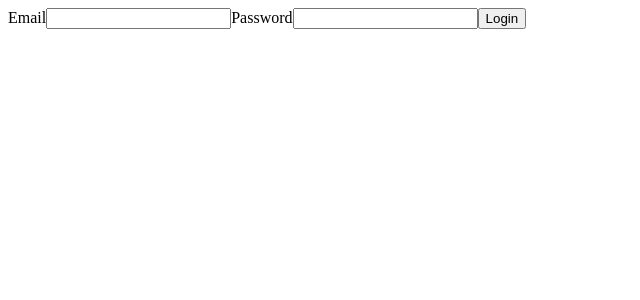
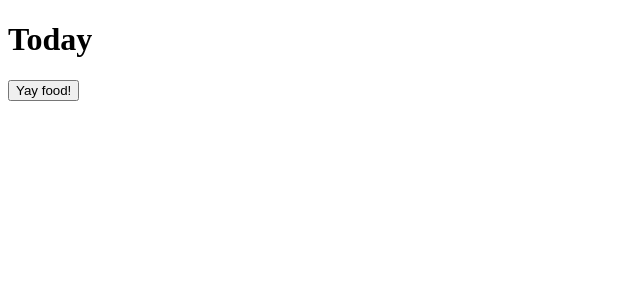
Before and after one commit to bcblevins/daily-plate, a React (Vite) app: page / in a window 1280 px wide. Shown: the top 300 px of the page, without its empty margins (0-640 px from the left). Built offline with nearby package versions, Linux system fonts and the light colour scheme.

Commit message:
More reactivity

```diff
--- a/src/App.jsx
+++ b/src/App.jsx
@@ -2,8 +2,8 @@ import './App.css'
 import FoodSearch from './components/FoodSearch'
 import { QueryClient, QueryClientProvider } from '@tanstack/react-query'
 import { Link, BrowserRouter, Routes, Route } from 'react-router'
-import Home from './components/Home'
-import Login from './components/Login'
+import Home from './routes/Home'
+import Login from './routes/Login'
 
 // This will handle API calls to nutrition info
 const queryClient = new QueryClient({
@@ -20,11 +20,10 @@ const App = () => {
   return (
     <BrowserRouter>
       <QueryClientProvider client={queryClient}>
-
-        {/* <FoodSearch /> */}
-        {/* <Home /> */}
-        <Login />
-
+        <Routes>
+          <Route path='/login' element={<Login />} />
+          <Route path="/" element={<Home />} />
+        </Routes>
       </QueryClientProvider>
     </BrowserRouter>
 
--- a/src/components/Home.jsx
+++ /dev/null
@@ -1,7 +0,0 @@
-const Home = () => {
-    return (
-        <h1>Hello</h1>
-    )
-}
-
-export default Home
--- a/src/components/Login.jsx
+++ /dev/null
@@ -1,46 +0,0 @@
-import { useMutation } from "@tanstack/react-query";
-import { useState } from "react";
-import { login } from "../services/auth";
-
-const Login = () => {
-    const [email, setEmail] = useState("");
-    const [password, setPassword] = useState("");
-    const mutation = useMutation(login, {
-        onSuccess: (data) => {
-            console.log("Login sucessful")
-        },
-        onError: (error) => {
-            console.log("Login error")
-        }
-    })
-
-    const handleSubmit = (e) => {
-        e.preventDefault();
-        mutation.mutate({email, password})
-    }
-
-
-    return (
-        <div>
-            <form action="" onSubmit={handleSubmit}>
-                <label htmlFor="email">Email</label>
-                <input
-                type="email"
-                name="email"
-                value={email}
-                onChange={(e) => setEmail(e.target.value)}
-                />
-                <label htmlFor="password">Password</label>
-                <input
-                type="password"
-                name="password"
-                value={password}
-                onChange={(e) => setPassword(e.target.value)}
-                />
-                <input type="submit"  value={"Login"} />
-            </form>
-        </div>
-    )
-}
-
-export default Login;
--- /dev/null
+++ b/src/routes/Home.jsx
@@ -0,0 +1,35 @@
+import { Link } from "react-router"
+import FoodSearch from "../components/FoodSearch"
+import { useState } from "react"
+
+const Home = () => {
+    const [showFood, setShowFood] = useState(false);
+
+    const handleShowFood = () => {
+        setShowFood(!showFood)
+    }
+    return (
+        <div>
+            <div></div>
+
+            {!showFood &&
+                <div>
+                    <h1>Today</h1>
+                    <button onClick={handleShowFood}>Yay food!</button>
+                </div>
+            }
+            {showFood &&
+                <div>
+                    <FoodSearch />
+                    <button onClick={handleShowFood}>Back</button>
+                </div>
+
+            }
+
+
+        </div>
+
+    )
+}
+
+export default Home
--- /dev/null
+++ b/src/routes/Login.jsx
@@ -0,0 +1,58 @@
+import { useMutation } from "@tanstack/react-query";
+import { useState } from "react";
+import { login } from "../services/auth";
+import { useNavigate } from "react-router";
+
+const Login = () => {
+    // State variables are dynamic, normal variables are not. The user can manipulate these variables, so we should use useState()
+    const [email, setEmail] = useState("");
+    const [password, setPassword] = useState("");
+    const [loginFail, setLoginFail] = useState(false);
+
+    // Used to change route
+    const navigate = useNavigate();
+
+    const mutation = useMutation(login, {
+        onSuccess: (data) => {
+            console.log("Login sucessful" + data)
+            navigate('/')
+        },
+        onError: (error) => {
+            console.log("Login error: " + error)
+            setLoginFail(true);
+        }
+    })
+
+    const handleSubmit = (e) => {
+        e.preventDefault();
+        setLoginFail(false)
+        mutation.mutate({ email, password })
+    }
+
+    return (
+        <div>
+            <h1>DailyPlate</h1>
+            {/* Conditional element here */}
+            {loginFail && <div>Email or password incorrect.</div>}
+            <form action="" onSubmit={handleSubmit}>
+                <label htmlFor="email">Email</label>
+                <input
+                    type="email"
+                    name="email"
+                    value={email}
+                    onChange={(e) => setEmail(e.target.value)}
+                />
+                <label htmlFor="password">Password</label>
+                <input
+                    type="password"
+                    name="password"
+                    value={password}
+                    onChange={(e) => setPassword(e.target.value)}
+                />
+                <input type="submit" value={"Login"} />
+            </form>
+        </div>
+    )
+}
+
+export default Login;
--- a/src/services/auth.js
+++ b/src/services/auth.js
@@ -12,7 +12,7 @@ export async function register({ email, password }) {
 
 export async function login({email, password}) {
   console.log(supabase)
-  const { user, session, error } = await supabase.auth.signInWithPassword({
+  const { data, error } = await supabase.auth.signInWithPassword({
     email: email,
     password: password
   })
@@ -20,6 +20,8 @@ export async function login({email, password}) {
   if (error) {
     throw new Error('Supabase: Unable to sign in')
   }
+  console.log(data)
+  return data;
 }
 
 export async function logout() {
--- a/src/services/supabase.js
+++ b/src/services/supabase.js
@@ -2,6 +2,4 @@ import { createClient } from "@supabase/supabase-js";
 
 const supabase = createClient('https://rrdsqjjcfjrlhanrgwhc.supabase.co', 'eyJhbGciOiJIUzI1NiIsInR5cCI6IkpXVCJ9.eyJpc3MiOiJzdXBhYmFzZSIsInJlZiI6InJyZHNxampjZmpybGhhbnJnd2hjIiwicm9sZSI6ImFub24iLCJpYXQiOjE3MzM4NjMwMDQsImV4cCI6MjA0OTQzOTAwNH0.ItFO7FJIB69t6Vm8duXXRb6UozyCY0KvGjaPx_TfaAc');
 
-console.log(supabase)
-
 export default supabase;
```
